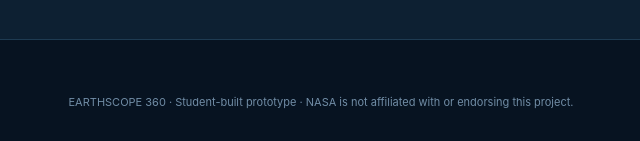
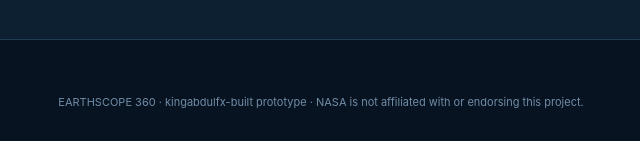
Before and after one commit to KINGABDULFX/EarthScope360, a plain HTML site: page index.html in a window 1280 px wide. Shown: the part 1614-1755 px from the top of the page, 319-959 px from the left. Drawn offline with nearby package versions, Linux system fonts and the light colour scheme.

Commit message:
Update index.html

```diff
--- a/index.html
+++ b/index.html
@@ -195,7 +195,7 @@
 </section>
 
 <footer>
-  EARTHSCOPE 360 · Student-built prototype ·
+  EARTHSCOPE 360 · kingabdulfx-built prototype ·
   NASA is not affiliated with or endorsing this project.
 </footer>
 
```
